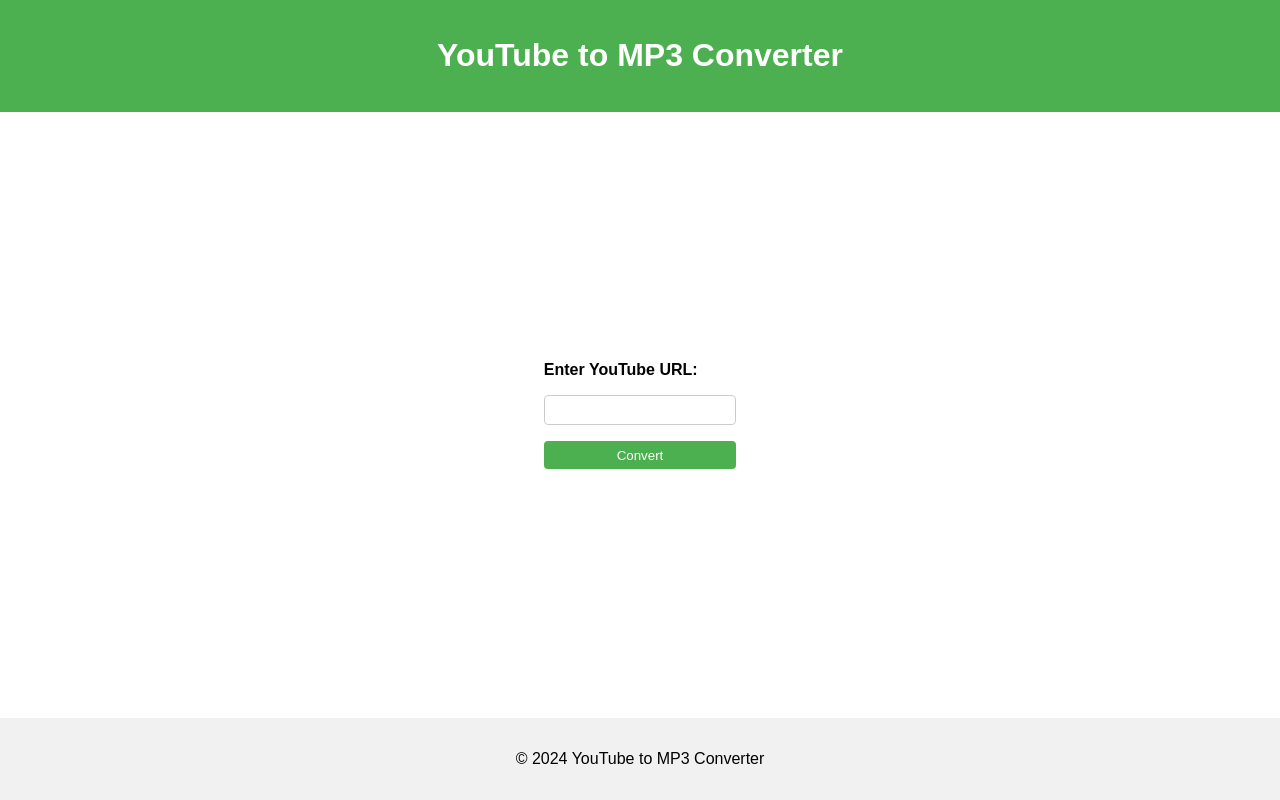
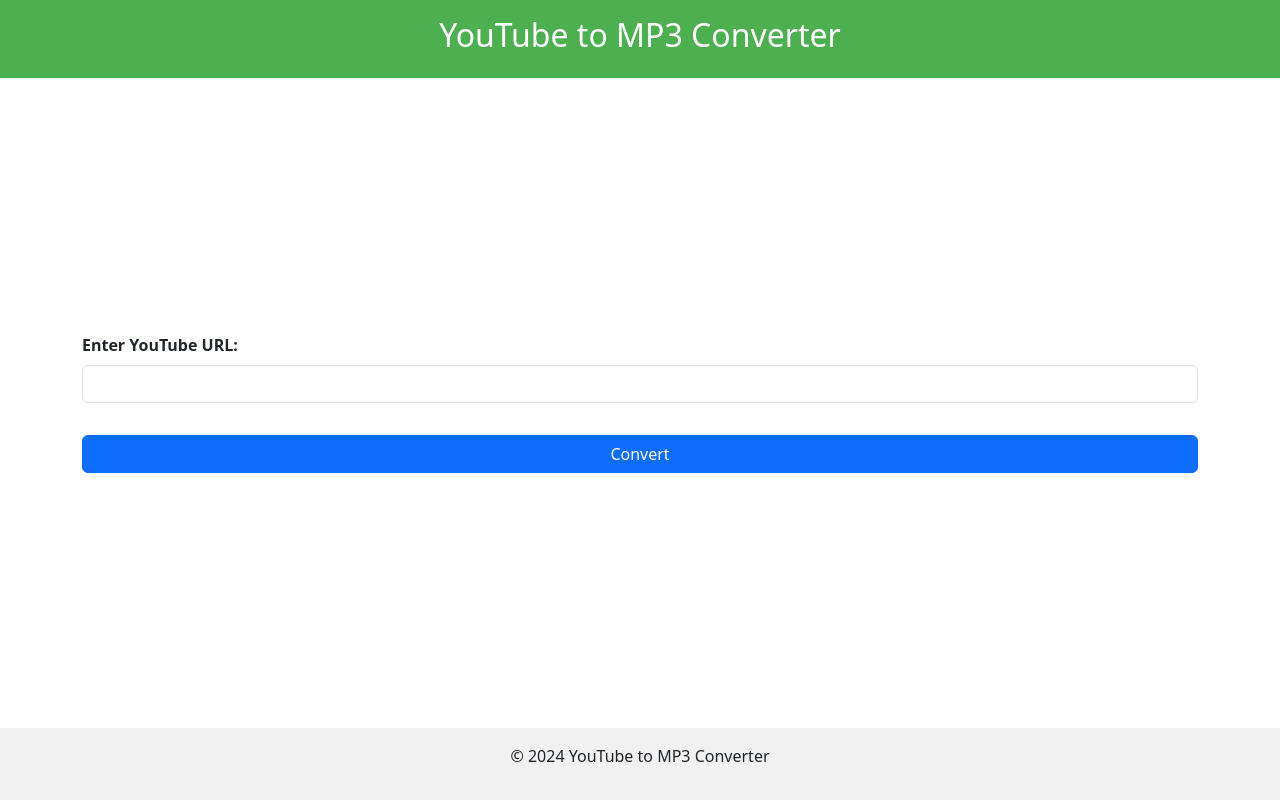
Before and after one commit to andyjih90/YouTube-to-MP3, a website: page public/index.html in a window 1280 px wide. Drawn offline with nearby package versions, Linux system fonts and the light colour scheme.

Commit message:
Update index.html
- Improved styling
- Redirects user to new download page if conversion successful, if unsuccessful shows error

```diff
--- a/public/index.html
+++ b/public/index.html
@@ -1,24 +1,44 @@
 <!DOCTYPE html>
 <html lang="en">
+
 <head>
     <meta charset="UTF-8">
     <meta name="viewport" content="width=device-width, initial-scale=1.0">
     <title>YouTube to MP3 Converter</title>
     <link rel="stylesheet" href="styles.css">
+    <link href="https://cdn.jsdelivr.net/npm/bootstrap@5.3.3/dist/css/bootstrap.min.css" rel="stylesheet">
+    <link href="https://fonts.googleapis.com/css2?family=Oswald:wght@400;700&display=swap" rel="stylesheet">
 </head>
+
 <body>
     <header>
-        <h1>YouTube to MP3 Converter</h1>
+        <h2 class="title-font">YouTube to MP3 Converter</h2>
     </header>
     <main>
-        <form id="converter-form" action="/convert" method="POST">
-            <label for="youtube-url">Enter YouTube URL:</label>
-            <input type="url" id="youtube-url" name="youtube-url" required>
-            <button type="submit">Convert</button>
-        </form>
+        <div class="container">
+            <div id="error-message"></div>
+            <form action="/convert" method="POST" class="form-container">
+                <div class="mb-3">
+                    <label for="youtube-url" class="form-label">Enter YouTube URL:</label>
+                    <input type="text" class="form-control" id="youtube-url" name="youtube-url" required>
+                </div>
+                <button type="submit" class="btn btn-primary">Convert</button>
+            </form>
+        </div>
     </main>
     <footer>
         <p>&copy; 2024 YouTube to MP3 Converter</p>
     </footer>
+    <script>
+        const urlParams = new URLSearchParams(window.location.search);
+        const error = urlParams.get('error');
+        if (error) {
+            const errorMessage = document.createElement('div');
+            errorMessage.className = 'alert alert-danger';
+            errorMessage.textContent = error;
+            document.getElementById('error-message').appendChild(errorMessage);
+        }
+    </script>
 </body>
+
 </html>
```
